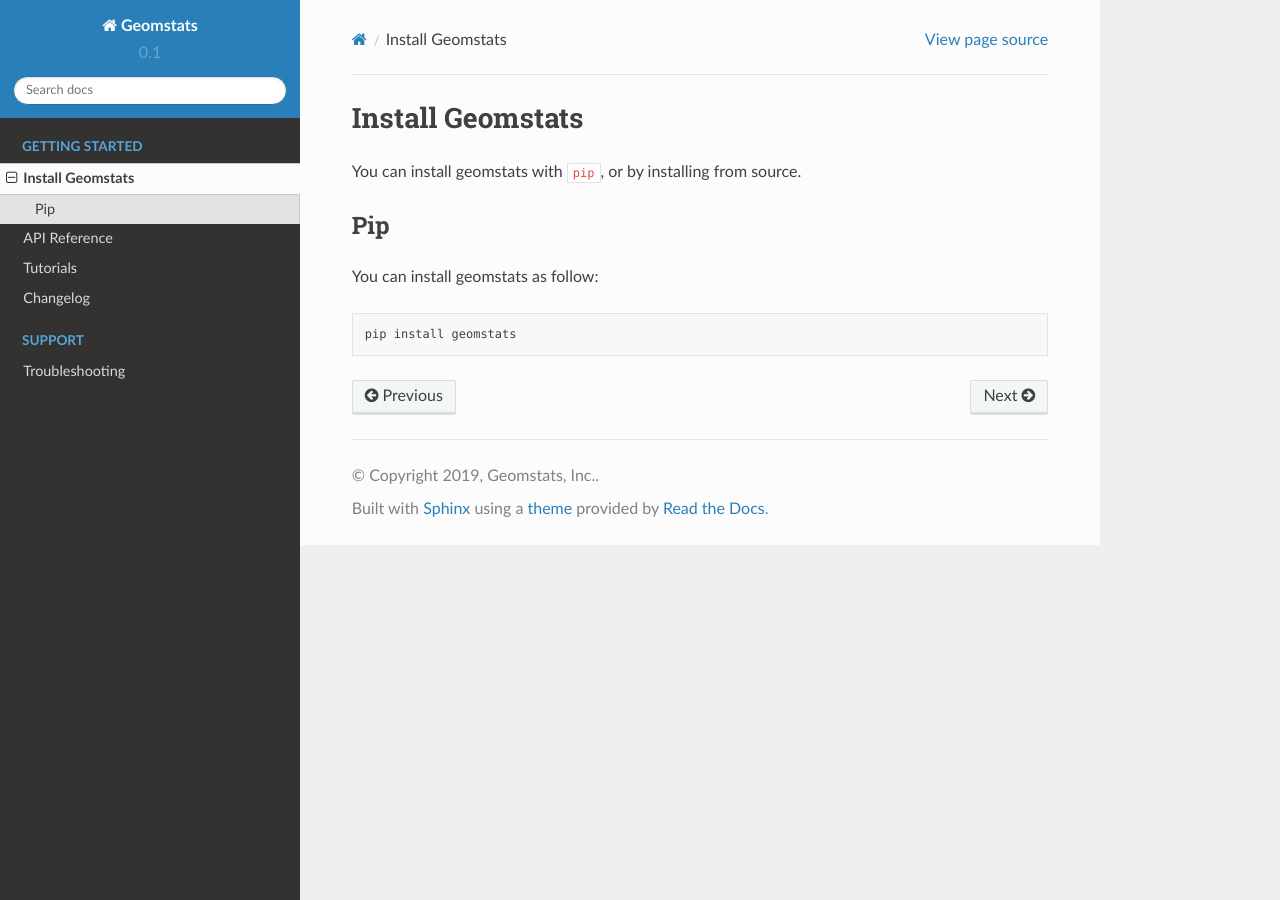
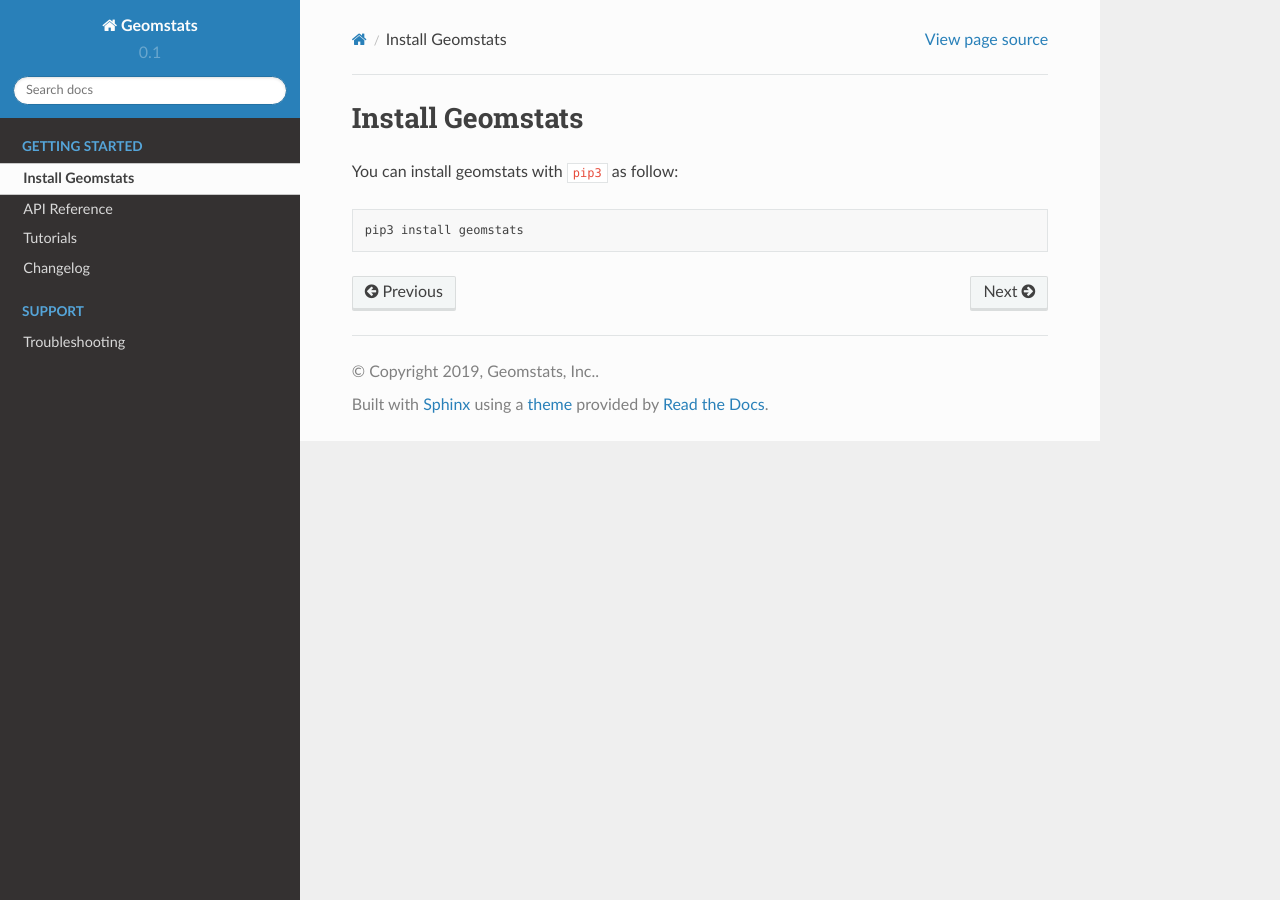
Before and after one commit to geomstats/geomstats, a Sphinx documentation site: the page built from docs/install.rst, in a window 1280 px wide. Built offline with Sphinx 7.4.7 and the Read the Docs theme 2.0.0, drawn with Linux system fonts in a browser that asks for light colours.

Commit message:
Modify doc

```diff
--- a/docs/api-reference.rst
+++ b/docs/api-reference.rst
@@ -5,3 +5,4 @@ Here is the definition of the main client library:
 
 .. autoclass:: geomstats.manifold.Manifold
    :members: regularize
+   :members: belongs
--- a/docs/install.rst
+++ b/docs/install.rst
@@ -2,11 +2,6 @@ Install Geomstats
 =================
 
 
-You can install geomstats with ``pip``, or by installing from source.
+You can install geomstats with ``pip3`` as follow::
 
-Pip
----
-
-You can install geomstats as follow::
-
-    pip install geomstats
+    pip3 install geomstats
```
